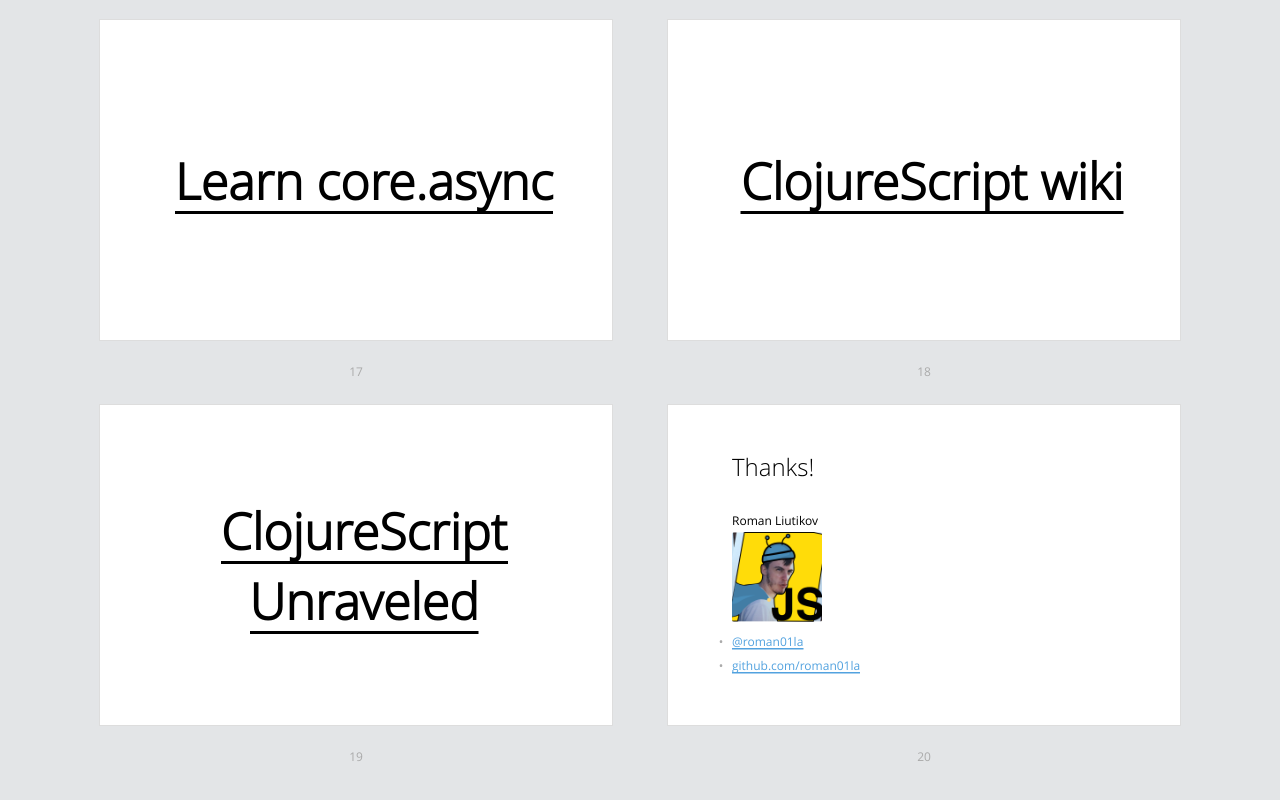
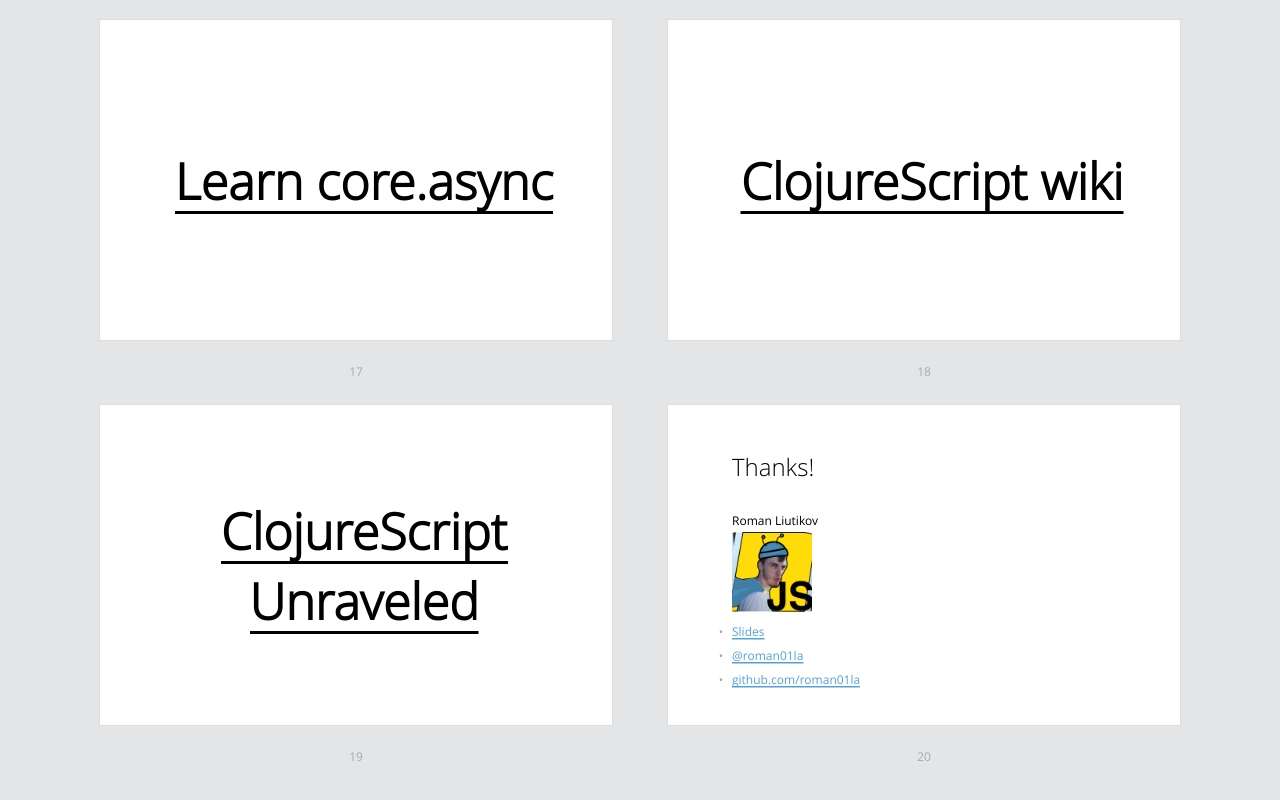
Before and after one commit to roman01la/cljs-for-js-devs, a plain HTML site: page index.html in a window 1280 px wide. Shown: the part 3286-4086 px from the top of the page. Drawn offline with Linux system fonts and the light colour scheme.

Commit message:
➕ link to slides

```diff
--- a/index.html
+++ b/index.html
@@ -108,8 +108,9 @@
   <section class="slide"><div>
     <h2>Thanks!</h2>
     <h3>Roman Liutikov</h3>
-    <img src="pictures/profile_pic.png" alt="" style="width:180px;border-radius:4px;">
+    <img src="pictures/profile_pic.png" alt="" style="width:160px;border-radius:4px;">
     <ul>
+      <li><a href="http://roman01la.github.io/cljs-for-js-devs/">Slides</a></li>
       <li><a href="https://twitter.com/roman01la">@roman01la</a></li>
       <li><a href="https://github.com/roman01la">github.com/roman01la</a></li>
     </ul>
```
